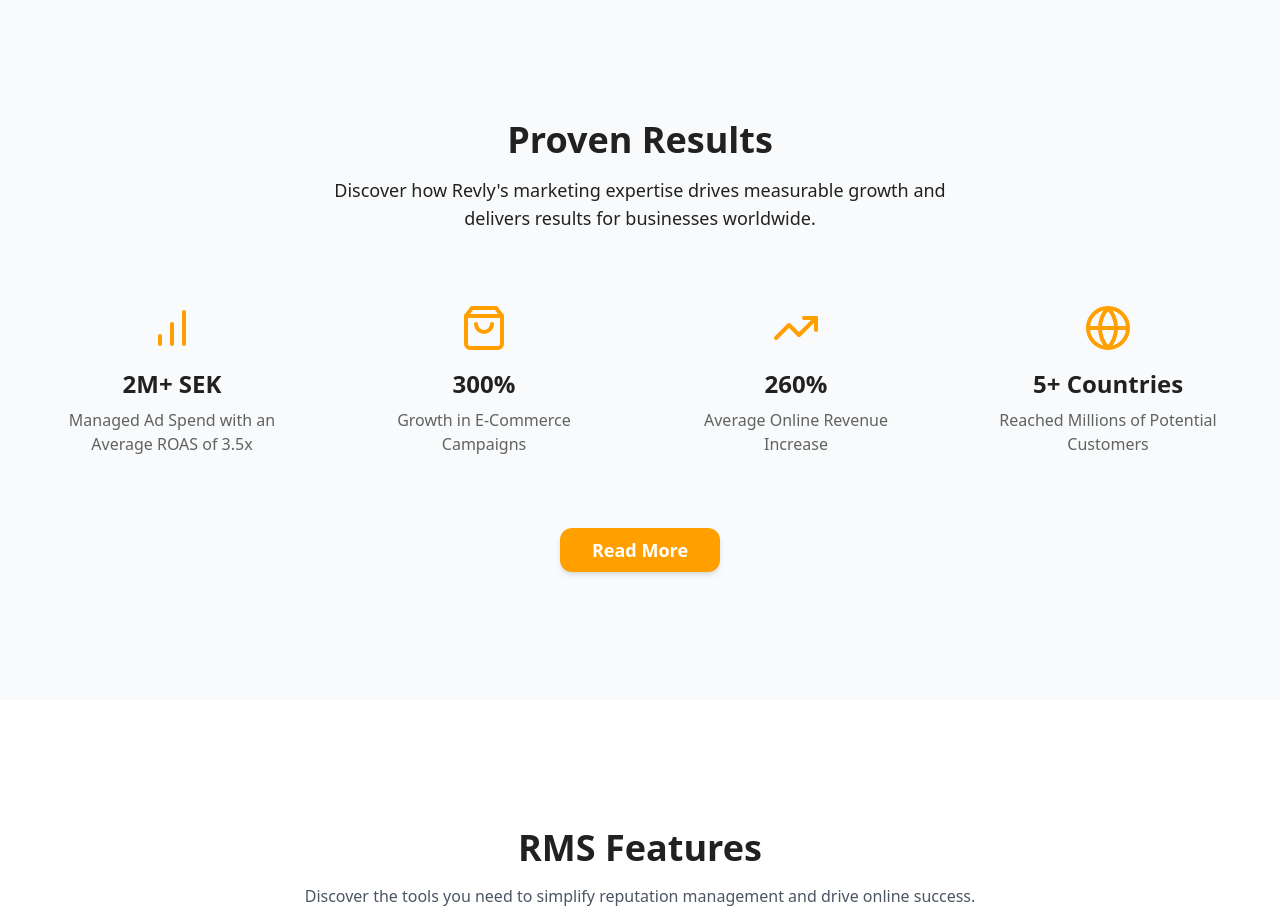
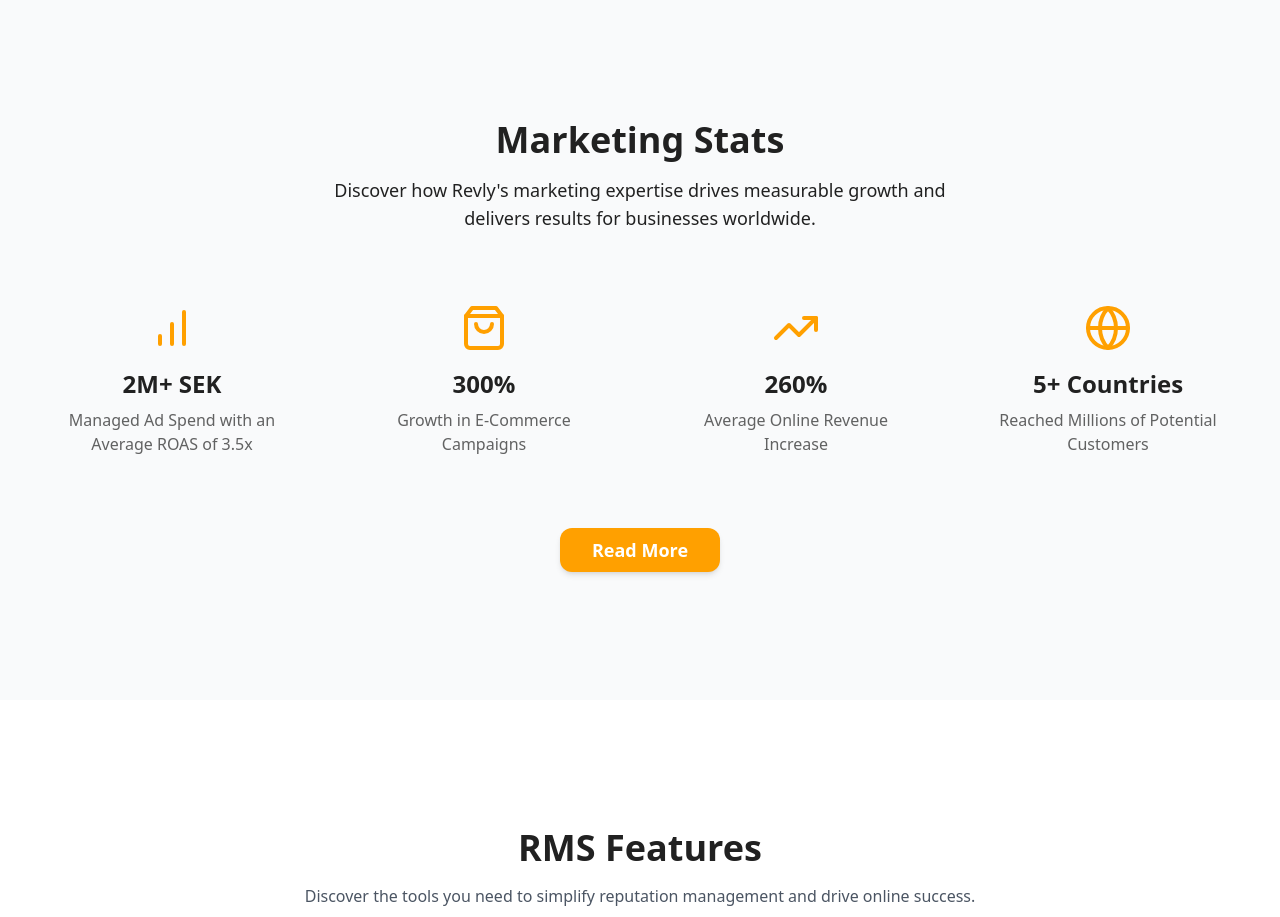
Before and after one commit to revly-duat/revly-landing-page, a Next.js app: page / in a window 1280 px wide. Shown: the part 1480-2397 px from the top of the page. Built offline with nearby package versions, Linux system fonts and the light colour scheme.

Commit message:
Title change

```diff
--- a/components/StatsSection.tsx
+++ b/components/StatsSection.tsx
@@ -29,7 +29,7 @@
       <div className="max-w-7xl mx-auto">
         <div className="text-center mb-12">
           <h2 className="text-3xl sm:text-4xl font-bold mb-4">
-            Proven Results
+            Marketing Stats
           </h2>
           <p className="max-w-2xl mx-auto text-lg">
             Discover how Revly's marketing expertise drives measurable growth
```
